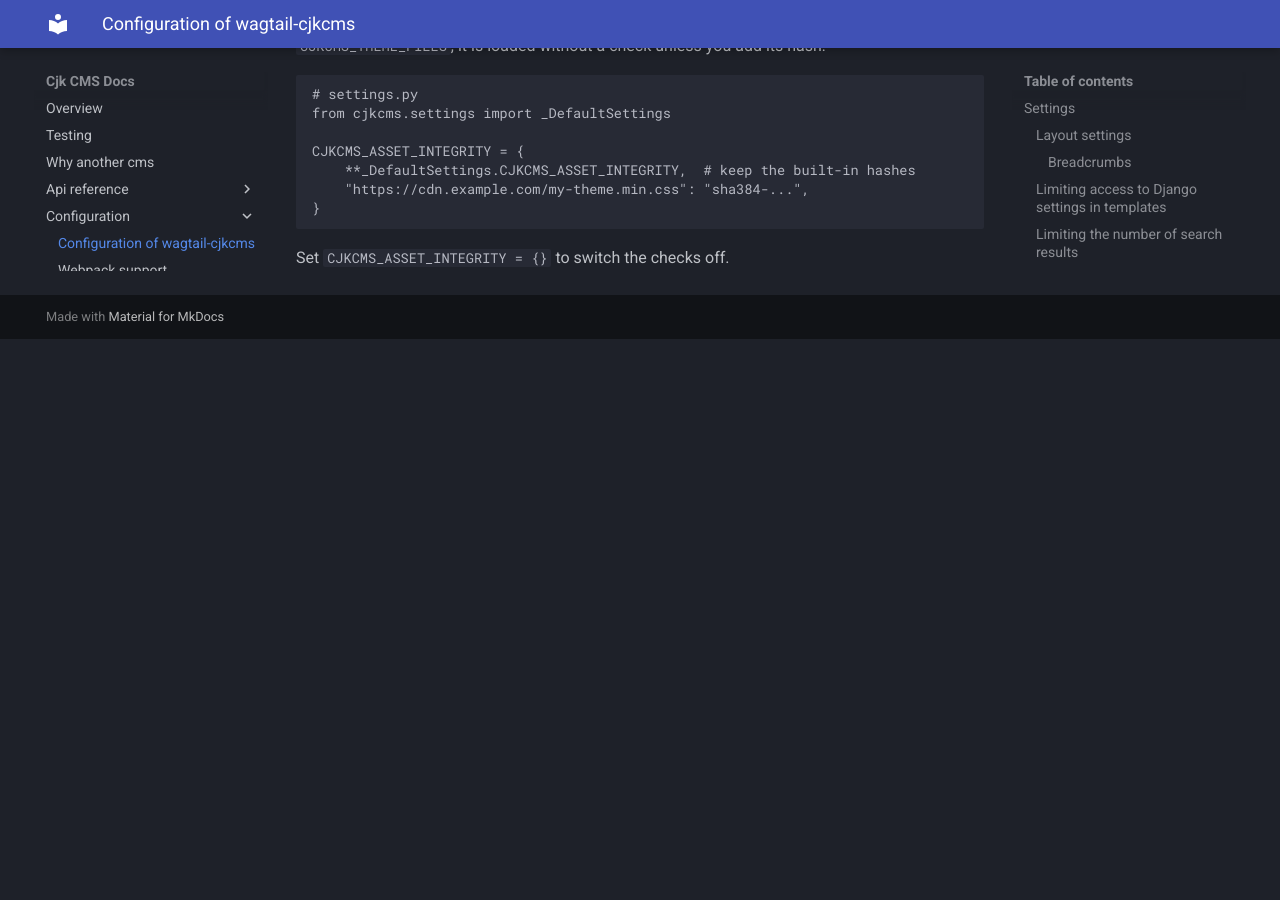
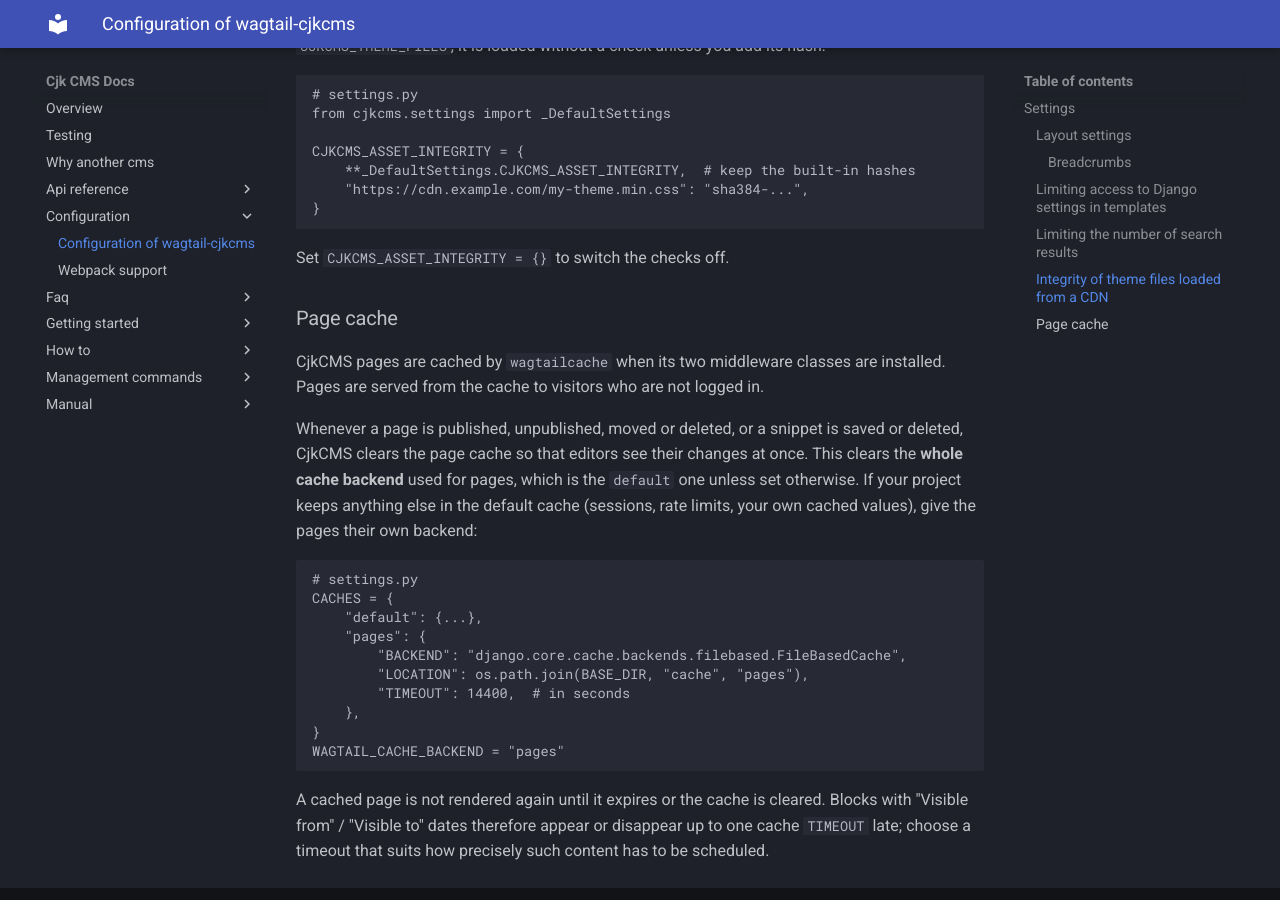
Before and after one commit to cjkpl/wagtail-cjkcms, an MkDocs documentation site: the page built from docs/configuration/index.md, in a window 1280 px wide and 900 px high, scrolled down 1285 px. Built offline with MkDocs 1.6.1 and Material for MkDocs 9.7.7, drawn with Linux system fonts in a browser that asks for light colours; before the commit the page ends 1624 px from its top, so only the background shows below that.

Commit message:
Document the page cache backend and its effect on scheduled blocks

````diff
--- a/docs/configuration/index.md
+++ b/docs/configuration/index.md
@@ -67,3 +67,33 @@
 ```
 
 Set `CJKCMS_ASSET_INTEGRITY = {}` to switch the checks off.
+
+### Page cache
+
+CjkCMS pages are cached by `wagtailcache` when its two middleware classes are
+installed. Pages are served from the cache to visitors who are not logged in.
+
+Whenever a page is published, unpublished, moved or deleted, or a snippet is
+saved or deleted, CjkCMS clears the page cache so that editors see their changes
+at once. This clears the **whole cache backend** used for pages, which is the
+`default` one unless set otherwise. If your project keeps anything else in the
+default cache (sessions, rate limits, your own cached values), give the pages
+their own backend:
+
+```python
+# settings.py
+CACHES = {
+    "default": {...},
+    "pages": {
+        "BACKEND": "django.core.cache.backends.filebased.FileBasedCache",
+        "LOCATION": os.path.join(BASE_DIR, "cache", "pages"),
+        "TIMEOUT": 14400,  # in seconds
+    },
+}
+WAGTAIL_CACHE_BACKEND = "pages"
+```
+
+A cached page is not rendered again until it expires or the cache is cleared.
+Blocks with "Visible from" / "Visible to" dates therefore appear or disappear
+up to one cache `TIMEOUT` late; choose a timeout that suits how precisely such
+content has to be scheduled.
````
